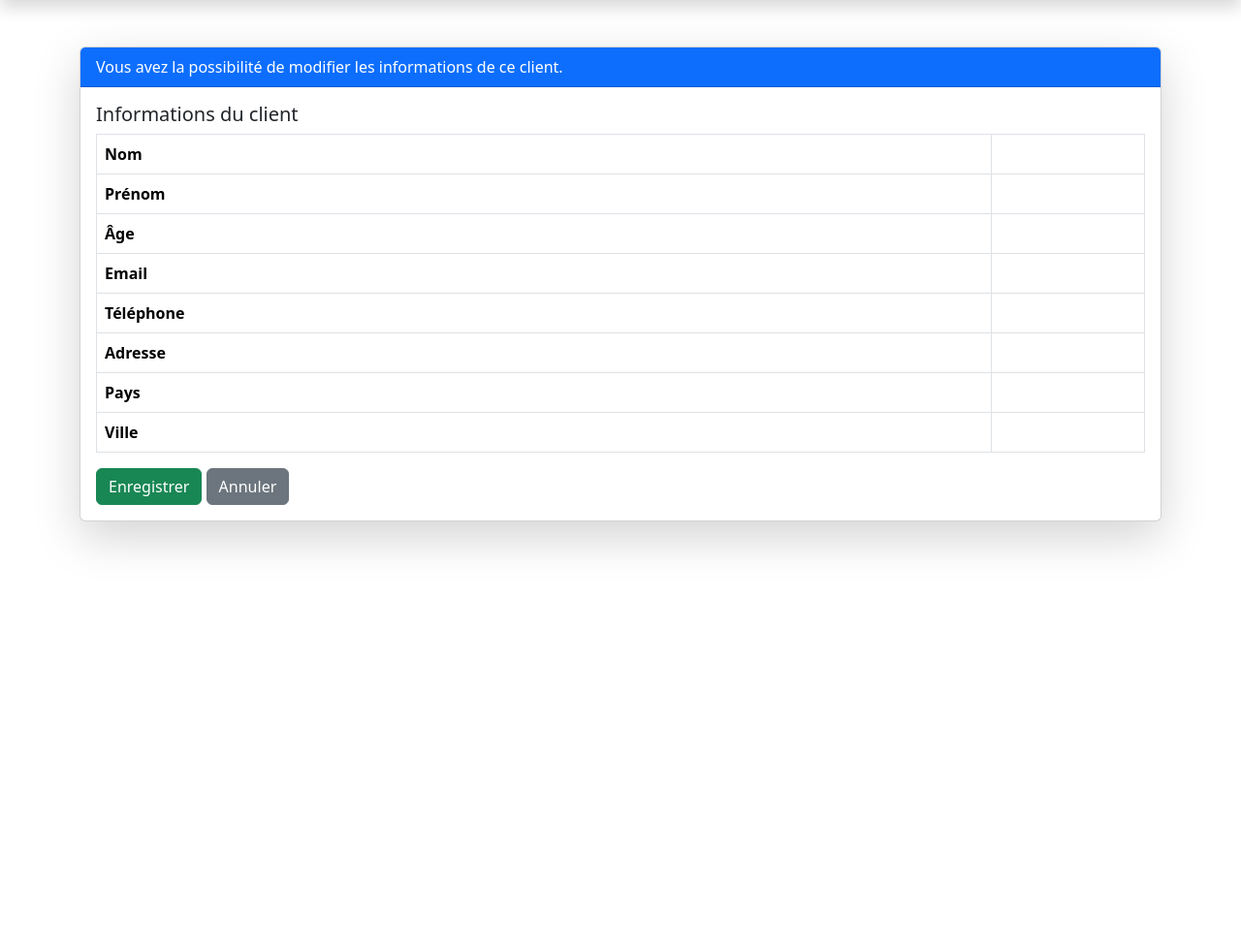
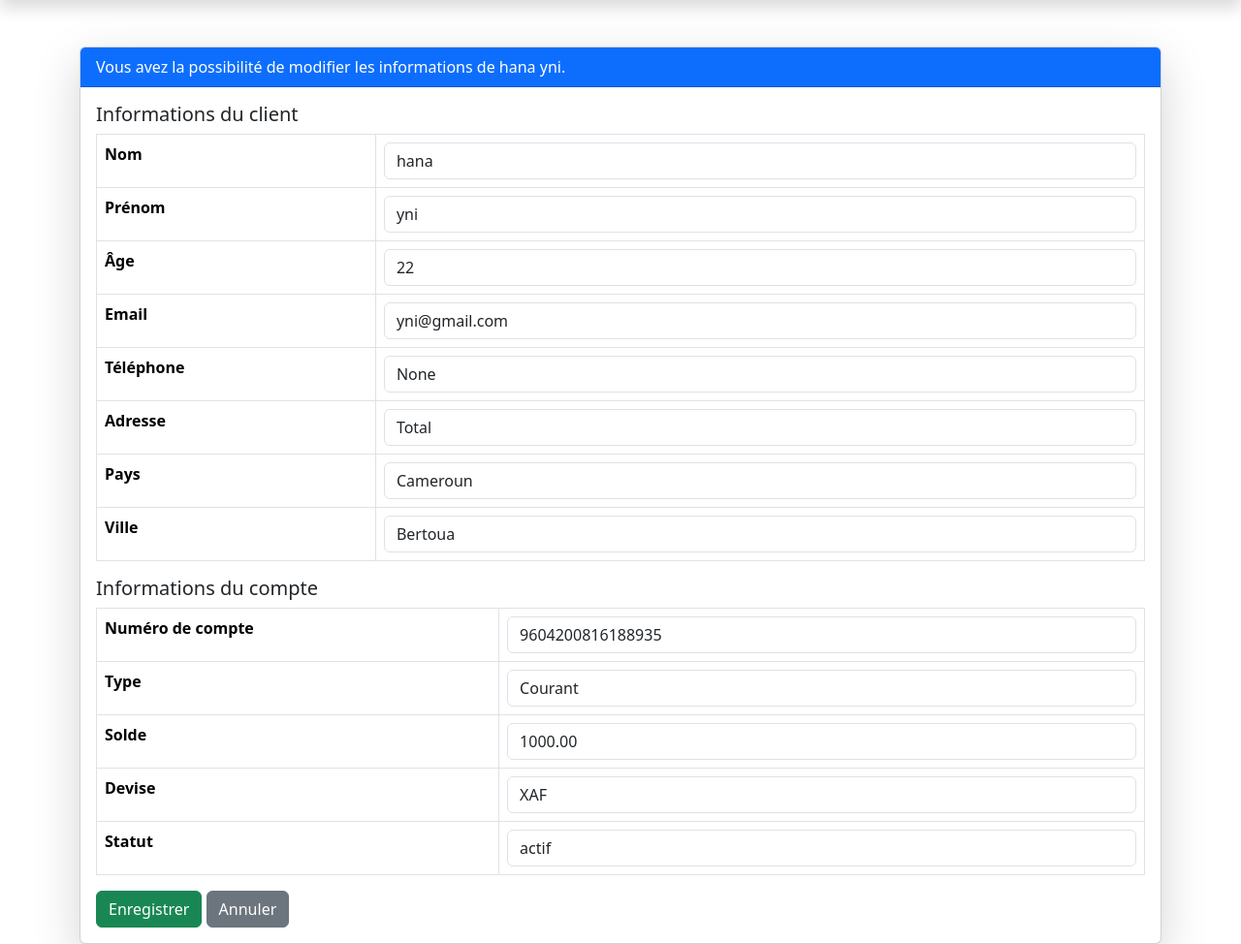
Before and after one commit to cv215/TP_Architecture-, a Django app: page /comptes/modifier/2/ in a window 1280 px wide. Shown: the part 56-1030 px from the top of the page at 97% size. Before the commit the page ends 623 px from the top, so only its background shows below. Run offline with Django 5.2, Linux system fonts and the light colour scheme; a user stored in the database is signed in; data comes from the database, SQL or seed files in the repository; both versions use the stored data as it was after the commit; lists and menus that the app fills with data are empty; parts of the project's set-up code (start-up, migrations or seed data) failed here and were passed over.

Commit message:
nouvelle version

```diff
--- a/applicationBank/applicationBank/celery.py
+++ b/applicationBank/applicationBank/celery.py
@@ -2,8 +2,8 @@
 import os
 from celery import Celery
 
-os.environ.setdefault("DJANGO_SETTINGS_MODULE", "projet.settings")
+os.environ.setdefault("DJANGO_SETTINGS_MODULE", "applicationBank.settings")
 
-app = Celery("projet")
+app = Celery("applicationBank")
 app.config_from_object("django.conf:settings", namespace="CELERY")
 app.autodiscover_tasks()
--- a/applicationBank/banka/models.py
+++ b/applicationBank/banka/models.py
@@ -63,8 +63,7 @@ class Compte(models.Model):
     STATUS_CHOICES = [ ("actif", "Actif"), ("inactif", "Inactif"), ]
     numero_compte = models.CharField(max_length=20, unique=True)
     solde = models.DecimalField(max_digits=15, decimal_places=2)
-    proprietaire = models.ForeignKey(settings.AUTH_USER_MODEL,
-    on_delete=models.CASCADE,related_name='comptes')
+    proprietaire = models.ForeignKey(settings.AUTH_USER_MODEL,on_delete=models.CASCADE,related_name='comptes')
     status = models.CharField(max_length=50, choices=STATUS_CHOICES, default="actif")
     type = models.CharField(max_length=50, choices=TYPE_CHOICES)
     currency = models.CharField(max_length=10)
@@ -176,7 +175,8 @@ class Notification(models.Model):
 
 class FraudAlert(models.Model):
     compte = models.ForeignKey(Compte, on_delete=models.CASCADE, related_name='fraud_alerts')
-    transaction = models.ForeignKey(Transaction, on_delete=models.CASCADE, related_name='fraud_alerts')
+    transaction = models.ForeignKey(Transaction, on_delete=models.CASCADE, related_name='fraud_alerts',
+                                    null=True, blank=True)
     description = models.TextField()
     status = models.CharField(max_length=50)
     risk_level = models.CharField(max_length=50)
--- a/applicationBank/banka/templates/banka/gerer_comptes.html
+++ b/applicationBank/banka/templates/banka/gerer_comptes.html
@@ -20,7 +20,7 @@
                 <tbody>
                     {% for compte in comptes %}
                     <tr>
-                        <td>{{ compte.proprietaire.username }}</td>
+                        <td>{{ compte.proprietaire.nom }} {{ compte.proprietaire.prenom }}</td>
                         <td>{{ compte.numero_compte }}</td>
                         <td>
                             {% if compte.type == "courant" %}
--- a/applicationBank/banka/templates/banka/index.html
+++ b/applicationBank/banka/templates/banka/index.html
@@ -35,7 +35,7 @@
 
 <div class="hero-section">
     <div class="text-center px-4">
-        <h1 class="display-4 fw-bold mb-4">Votre espace bancaire en ligne</h1>
+        <h1 class="display-4 fw-bold mb-4">Bienvenue dans votre espace bancaire en ligne Mr/Mme {{user.nom}}</h1>
         <p class="lead fs-5 mb-4">
             Simplifiez la gestion de vos finances avec une banque moderne, sécurisée et accessible partout.
         </p>
--- a/applicationBank/banka/templates/banka/message_form.html
+++ b/applicationBank/banka/templates/banka/message_form.html
@@ -17,7 +17,7 @@
                                  {% if request.user.is_staff %}
                                   {% for user in users %}
                                    {%if not user.is_staff%}
-                                 <option value="{{ user.id }}">{{ user.username }}</option>
+                                 <option value="{{ user.id }}">{{ user.nom }}</option>
                                    {% endif %}
                                   {% endfor %}
                                 {% else %}
@@ -42,7 +42,7 @@
                 <div class="card-body">
                     {% for msg in messages %}
                     <div class="alert {% if msg.sender.is_staff %}alert-info{% else %}alert-warning{% endif %}">
-                        <strong>{{ msg.sender.username }} :</strong> {{ msg.content }} <br>
+                        <strong>{{ msg.sender.nom }} :</strong> {{ msg.content }} <br>
                         <small class="text-muted">{{ msg.created_at }}</small>
                     </div> {% empty %}
                     <p class="text-muted">Aucun message pour l’instant.</p>
--- a/applicationBank/banka/templates/banka/modifier_compte.html
+++ b/applicationBank/banka/templates/banka/modifier_compte.html
@@ -2,7 +2,7 @@
 <div class="container mt-5">
   <div class="card shadow-lg">
     <div class="card-header bg-primary text-white">
-      Vous avez la possibilité de modifier les informations de ce client.
+      Vous avez la possibilité de modifier les informations de {{ client.nom }} {{ client.prenom }}.
     </div>
     <div class="card-body">
       <form method="post">
@@ -11,38 +11,176 @@
         <table class="table table-bordered">
           <tr>
             <th>Nom</th>
-            <td>{{ client_form.nom }}</td>
+            <td>
+              <input
+                type="text"
+                name="nom"
+                value="{{ client.nom }}"
+                class="form-control"
+              />
+            </td>
           </tr>
           <tr>
             <th>Prénom</th>
-            <td>{{ client_form.prenom }}</td>
+            <td>
+              <input
+                type="text"
+                name="prenom"
+                value="{{ client.prenom }}"
+                class="form-control"
+              />
+            </td>
           </tr>
           <tr>
             <th>Âge</th>
-            <td>{{ client_form.age }}</td>
+            <td>
+              <input
+                type="number"
+                name="age"
+                value="{{ client.age }}"
+                class="form-control"
+              />
+            </td>
           </tr>
           <tr>
             <th>Email</th>
-            <td>{{ client_form.email }}</td>
+            <td>
+              <input
+                type="email"
+                name="email"
+                value="{{ client.email }}"
+                class="form-control"
+              />
+            </td>
           </tr>
           <tr>
             <th>Téléphone</th>
-            <td>{{ client_form.telephone }}</td>
+            <td>
+              <input
+                type="text"
+                name="telephone"
+                value="{{ client.telephone }}"
+                class="form-control"
+              />
+            </td>
           </tr>
           <tr>
             <th>Adresse</th>
-            <td>{{ client_form.adresse }}</td>
+            <td>
+              <input
+                type="text"
+                name="adresse"
+                value="{{ client.adresse }}"
+                class="form-control"
+              />
+            </td>
           </tr>
           <tr>
             <th>Pays</th>
-            <td>{{ client_form.pays }}</td>
+            <td>
+              <input
+                type="text"
+                name="pays"
+                value="{{ client.pays }}"
+                class="form-control"
+              />
+            </td>
           </tr>
           <tr>
             <th>Ville</th>
-            <td>{{ client_form.ville }}</td>
+            <td>
+              <input
+                type="text"
+                name="ville"
+                value="{{ client.ville }}"
+                class="form-control"
+              />
+            </td>
           </tr>
         </table>
 
+        <h5>Informations du compte</h5>
+        <table class="table table-bordered">
+          <tr>
+            <th>Numéro de compte</th>
+            <td>
+              <input
+                type="text"
+                name="numero_compte"
+                value="{{ compte.numero_compte }}"
+                class="form-control"
+                readonly
+              />
+            </td>
+          </tr>
+          <tr>
+            <th>Type</th>
+            <td>
+              <select name="type" class="form-control">
+                <option
+                  value="Courant"
+                  {%
+                  if
+                  compte.type=""
+                  ="Courant"
+                  %}selected{%
+                  endif
+                  %}
+                >
+                  Courant
+                </option>
+                <option
+                  value="Épargne"
+                  {%
+                  if
+                  compte.type=""
+                  ="Épargne"
+                  %}selected{%
+                  endif
+                  %}
+                >
+                  Épargne
+                </option>
+              </select>
+            </td>
+          </tr>
+          <tr>
+            <th>Solde</th>
+            <td>
+              <input
+                type="number"
+                step="0.01"
+                name="solde"
+                value="{{ compte.solde }}"
+                class="form-control"
+                readonly
+              />
+            </td>
+          </tr>
+          <tr>
+            <th>Devise</th>
+            <td>
+              <input
+                type="text"
+                name="currency"
+                value="{{ compte.currency }}"
+                class="form-control"
+              />
+            </td>
+          </tr>
+          <tr>
+            <th>Statut</th>
+            <td>
+              <input
+                type="text"
+                name="status"
+                value="{{ compte.status }}"
+                class="form-control"
+                readonly
+              />
+            </td>
+          </tr>
+        </table>
         <div class="mt-3">
           <button type="submit" class="btn btn-success">
             <i class="fas fa-save"></i> Enregistrer
--- a/applicationBank/banka/urls.py
+++ b/applicationBank/banka/urls.py
@@ -27,5 +27,4 @@ urlpatterns = [
     path("transactions/", views.transaction_list, name="transaction_list"),
     path("transactions/client/", views.client_transactions, name="client_transactions"),
     path("transactions/fraud/", views.fraud_list, name="fraud_list"),
-
 ]
--- a/applicationBank/banka/views.py
+++ b/applicationBank/banka/views.py
@@ -4,11 +4,10 @@ from django.contrib.auth import authenticate, login, logout
 from django.contrib import messages
 
 from .tasks import send_registration_email
-from .models import Compte, Transaction, Event, AuditLog
 from django.contrib.auth.decorators import user_passes_test, login_required
 from django.db.models.signals import post_save
 from django.dispatch import receiver
-from .models import User, Event, AuditLog,Role,Profile,Transaction
+from .models import User, Event, AuditLog,Role,Profile,Transaction,FraudAlert,Compte
 from django.utils.timezone import now
 from datetime import timedelta
 from django.db.models import Sum
@@ -84,7 +83,6 @@ def register_user(request):
             role = role_instance,
             password=password1)
         user.save()
-        # Déclenche la tâche Celery → RabbitMQ
         send_registration_email.delay(user.email)
 
         messages.success(request, "Inscription réussie ! Vérifiez votre email pour confirmation.")
@@ -95,7 +93,6 @@ def register_user(request):
 @receiver(post_save, sender=User)
 def user_created_event(sender, instance, created, **kwargs):
     if created:
-        # Créer un événement
         event = Event.objects.create(
             nom="USER_CREATED",
             source_service="UserService",
@@ -103,7 +100,6 @@ def user_created_event(sender, instance, created, **kwargs):
             date_debut=instance.date_creation,
             date_fin=instance.date_creation
         )
-        # Créer un audit log lié
         AuditLog.objects.create(
             utilisateur=instance,
             event=event,
@@ -181,7 +177,6 @@ def index_admin(request):
     }
     return render(request, "banka/index_admin.html", context)
 
-
 @login_required
 def comptes(request):
 
@@ -199,14 +194,14 @@ def messageries(request):
 
 @login_required
 def transaction_retrait(request):
-    solde = request.user.profile.solde  # Exemple: solde stocké dans le profil utilisateur
+    solde = request.user.profile.solde
     profile, created = Profile.objects.get_or_create(user=request.user)
 
     if request.method == "POST":
         try:
             montant = float(request.POST.get("montant"))
-            operateur = request.POST.get("operateur")  # "mtn" ou "orange"
-            numero = request.POST.get("numero")       # numéro du bénéficiaire
+            operateur = request.POST.get("operateur")
+            numero = request.POST.get("numero")
         except (TypeError, ValueError):
             messages.error(request, "Montant invalide.")
             return redirect("transaction_retrait")
@@ -218,17 +213,13 @@ def transaction_retrait(request):
         elif not numero or len(numero) < 8:
             messages.error(request, "Veuillez saisir un numéro valide.")
         else:
-            # Ici tu intègres l’API MTN ou Orange Money
             if operateur == "mtn":
-                # appel API MTN Money
                 messages.success(request, f"Retrait de {montant} FCFA vers {numero} via MTN Money effectué avec succès.")
             elif operateur == "orange":
-                # appel API Orange Money
                 messages.success(request, f"Retrait de {montant} FCFA vers {numero} via Orange Money effectué avec succès.")
             else:
                 messages.error(request, "Opérateur non reconnu.")
 
-            # Mise à jour du solde
             request.user.profile.solde -= montant
             request.user.profile.save()
 
@@ -236,8 +227,6 @@ def transaction_retrait(request):
 
     return render(request, "transactions/retrait.html", {"solde": solde})
 
-
-# --- Vue Django ---
 @login_required
 def transaction_depot(request):
     if request.method == "POST":
@@ -287,15 +276,30 @@ def creer_compte(request):
     if request.method == "POST":
         type_compte = request.POST.get("type")
         solde_initial = request.POST.get("solde")
-        currency = request.POST.get("currency", "XAF")  # valeur par défaut si non fourni
+        currency = request.POST.get("currency", "XAF")
 
-        # Génération d'un numéro de compte aléatoire (16 chiffres)
-        nombre = ""
-        for i in range(16):
-            aleatoire = random.randint(0, 9)
-            nombre += str(aleatoire)
+        # Vérifier si un compte du même type existe déjà
+        compte_existant = Compte.objects.filter(proprietaire=request.user, type=type_compte).first()
+        if compte_existant:
+            messages.error(request, f"Impossible de créer un deuxième compte {type_compte}.")
 
-        # Création du compte
+            # Créer une alerte fraude
+            FraudAlert.objects.create(
+                compte=compte_existant,
+                description=f"Tentative de création d'un deuxième compte {type_compte}",
+                status="non_validé",
+                risk_level="élevé"
+            )
+
+            # Déclencher une alerte via Celery
+            from .tasks import envoyer_alerte_fraude
+            envoyer_alerte_fraude.delay(request.user.id, type_compte)
+
+            return redirect("mes_comptes")
+
+        # Génération du numéro de compte
+        nombre = "".join([str(random.randint(0, 9)) for _ in range(16)])
+
         Compte.objects.create(
             proprietaire=request.user,
             type=type_compte,
@@ -307,22 +311,23 @@ def creer_compte(request):
 
         messages.success(request, f"Compte créé avec succès en {currency}.")
         return redirect("mes_comptes")
-    # Texte d’avertissement envoyé au template
-    warning_text = ( "⚠️ Important : Seuls les comptes courants sont autorisés à effectuer des virements. " "Toute tentative de virement avec un compte épargne constitue une violation des règles " "et votre transaction sera automatiquement bloquée." )
 
+    warning_text = (
+        "⚠️ Important : Seuls les comptes courants sont autorisés à effectuer des virements. "
+        "Toute tentative de virement avec un compte épargne constitue une violation des règles "
+        "et votre transaction sera automatiquement bloquée."
+    )
     return render(request, "comptes/creer_compte.html", {"warning_text": warning_text})
 
 
 import requests
 
 def retrait_mtn(numero, montant):
-    # Credentials (à récupérer via MTN Developer Portal)
     subscription_key = "TON_SUBSCRIPTION_KEY"
     api_user = "TON_API_USER"
     api_key = "TON_API_KEY"
     base_url = "https://sandbox.momodeveloper.mtn.com"
 
-    # 1. Obtenir un token
     token_url = f"{base_url}/collection/token/"
     headers = {
         "Ocp-Apim-Subscription-Key": subscription_key,
@@ -331,11 +336,10 @@ def retrait_mtn(numero, montant):
     token_response = requests.post(token_url, headers=headers)
     access_token = token_response.json().get("access_token")
 
-    # 2. Initier la transaction
     request_url = f"{base_url}/collection/v1_0/requesttopay"
     headers = {
         "Authorization": f"Bearer {access_token}",
-        "X-Reference-Id": "transaction12345",  # ID unique
+        "X-Reference-Id": "transaction12345",
         "X-Target-Environment": "sandbox",
         "Ocp-Apim-Subscription-Key": subscription_key,
         "Content-Type": "application/json"
@@ -360,14 +364,12 @@ def retrait_orange(numero, montant):
     client_id = "TON_CLIENT_ID"
     client_secret = "TON_CLIENT_SECRET"
 
-    # 1. Obtenir un token
     token_url = "https://api.orange.com/oauth/v2/token"
     data = {"grant_type": "client_credentials"}
     headers = {"Authorization": f"Basic {client_id}:{client_secret}"}
     token_response = requests.post(token_url, data=data, headers=headers)
     access_token = token_response.json().get("access_token")
 
-    # 2. Initier la transaction
     request_url = f"{base_url}/transactions"
     headers = {
         "Authorization": f"Bearer {access_token}",
@@ -415,9 +417,7 @@ def get_compte_info(request):
 from django.shortcuts import render, get_object_or_404, redirect
 from django.contrib.auth.decorators import login_required, user_passes_test
 from django.contrib import messages
-from .models import Compte
 
-# Vérifie que l'utilisateur est admin/staff
 def is_admin(user):
     return user.is_staff or user.is_superuser
 
@@ -428,7 +428,7 @@ def admin_comptes(request):
     return render(request, "admin/comptes.html", {"comptes": comptes})
 
 
-from .models import Compte, Message
+from .models import Message
 
 @user_passes_test(lambda u: u.is_staff)
 def admin_modifier_compte(request, compte_id):
@@ -436,7 +436,6 @@ def admin_modifier_compte(request, compte_id):
     client = compte.proprietaire
 
     if request.method == "POST":
-        # Anciennes valeurs
         ancien_nom = client.nom
         ancien_prenom = client.prenom
         ancien_email = client.email
@@ -445,14 +444,12 @@ def admin_modifier_compte(request, compte_id):
         ancien_pays = client.pays
         ancienne_ville = client.ville
 
-        # Mise à jour compte
         compte.numero_compte = request.POST.get("numero_compte")
         compte.type = request.POST.get("type")
         compte.solde = request.POST.get("solde")
         compte.currency = request.POST.get("currency")
         compte.save()
 
-        # Mise à jour client
         client.nom = request.POST.get("nom")
         client.prenom = request.POST.get("prenom")
         client.email = request.POST.get("email")
@@ -461,8 +458,6 @@ def admin_modifier_compte(request, compte_id):
         client.pays = request.POST.get("pays")
         client.ville = request.POST.get("ville")
         client.save()
-
-        # Construire message automatique
         changements = []
         if client.nom != ancien_nom:
             changements.append(f"Nom: {ancien_nom} → {client.nom}")
@@ -493,7 +488,6 @@ def admin_modifier_compte(request, compte_id):
     return render(request, "banka/modifier_compte.html", {"compte": compte, "client": client})
 
 
-
 def admin_supprimer_compte(request, compte_id):
     compte = get_object_or_404(Compte, id=compte_id)
     compte.delete()
@@ -518,8 +512,6 @@ def gerer_comptes(request):
     comptes = Compte.objects.all()
     return render(request, "banka/gerer_comptes.html", {"comptes": comptes})
 
-
-from .models import Message
 from .tasks import handle_message_created, send_registration_email
 
 @login_required
@@ -551,8 +543,6 @@ def send_message(request):
         "admin_user": admin_user
     })
 
-
-
 @login_required
 def transaction_list(request):
     if not request.user.is_staff:
```
Also changed, not shown: applicationBank/banka/services.py (+1 -7 lines), applicationBank/banka/tasks.py (+20 -6 lines), applicationBank/banka/templates/banka/fraud_list.html (+13 -11 lines), applicationBank/banka/templates/banka/messageries.html (+15 -13 lines), applicationBank/banka/migrations/0009_alter_fraudalert_transaction.py (added), applicationBank/db.sqlite3.
